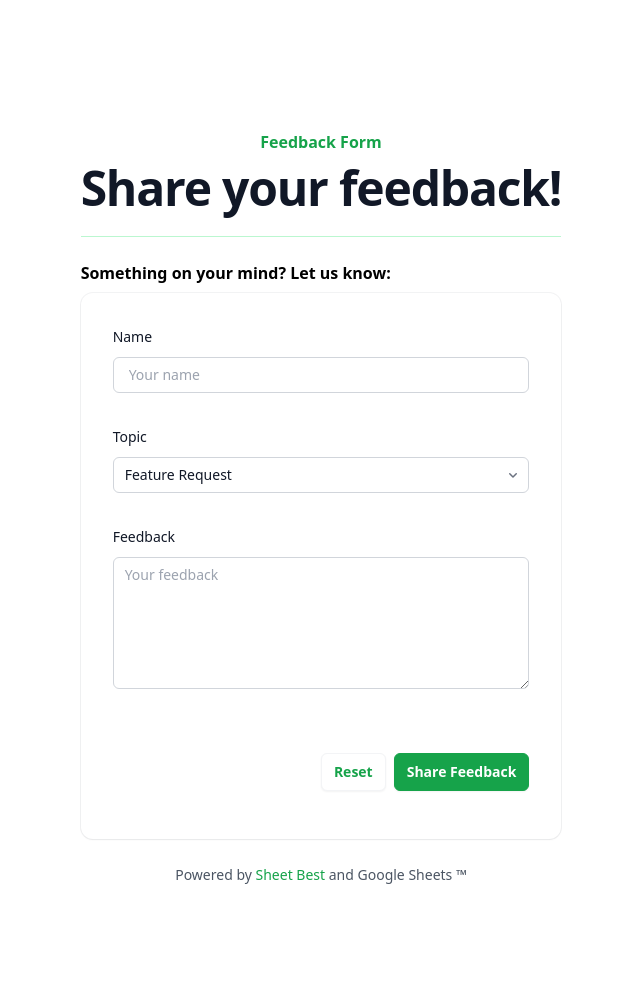
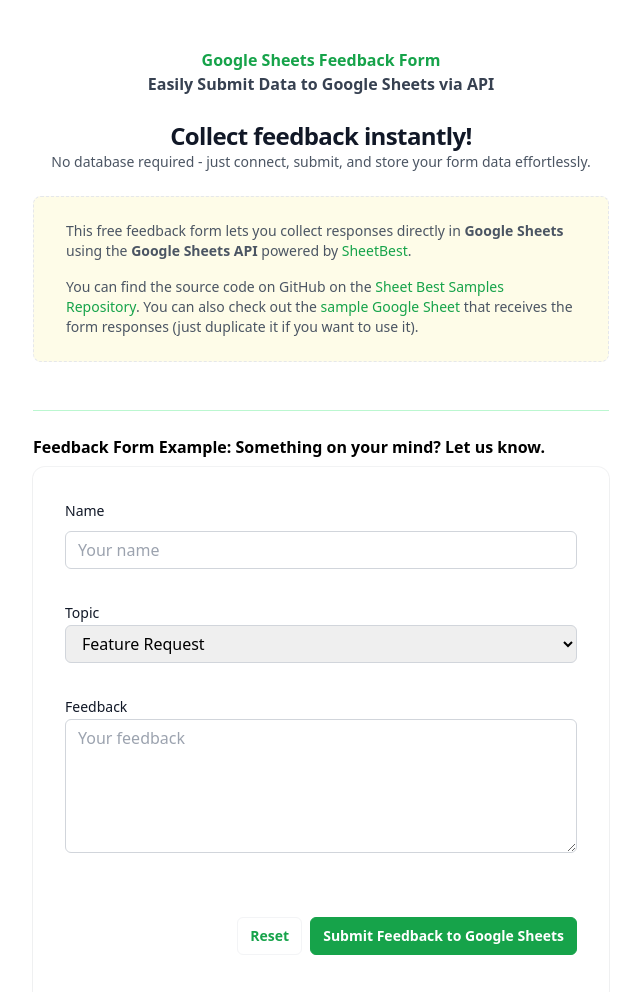
Before and after one commit to sheetbest/templates, a website built with webpack: page src/pages/feedback/index.html in a window 1280 px wide. Shown: the top 992 px of the page, without its empty margins (319-960 px from the left). Built offline with nearby package versions, Linux system fonts and the light colour scheme.

Commit message:
SEO improvements for feedback form

```diff
--- a/src/pages/feedback/index.html
+++ b/src/pages/feedback/index.html
@@ -3,7 +3,8 @@
 <head>
   <meta charset="UTF-8">
   <meta name="viewport" content="width=device-width, initial-scale=1.0">
-  <title>Webpack + Tailwind</title>
+  <title>Google Sheets Feedback Form - Submit Data via API</title>
+  <meta name="description" content="Create a feedback form that posts data directly to Google Sheets using the SheetBest API. Easily automate form submissions and store responses in Google Sheets.">
   <script src="https://cdn.sheet.best/sheet-best-templates.js"></script>
 
   <script>
@@ -19,11 +20,26 @@
   </script>
 </head>
 <body class="bg-white flex items-center justify-center">
-  <div class="bg-white py-24 sm:py-32">
-    <div class="mx-auto max-w-7xl px-6 lg:px-8">
+  <div class="bg-white py-12 sm:py-12">
+    <div class="mx-auto max-w-3xl px-6 lg:px-8">
       <div class="mx-auto max-w-2xl text-center">
-        <h2 class="text-base/7 font-semibold text-green-600">Feedback Form</h2>
-        <p class="mt-2 text-balance text-4xl font-semibold tracking-tight text-gray-900 sm:text-5xl">Share your feedback!</p>
+        <h2 class="text-md font-semibold text-green-600">Google Sheets Feedback Form</h2>
+        <h3 class="text-md font-semibold text-gray-700">Easily Submit Data to Google Sheets via API</h3>
+        <p class="mt-2 pt-4 text-balance text-xl font-semibold tracking-tight text-gray-900 sm:text-2xl">Collect feedback instantly!</p>
+        <p class="text-sm text-gray-600">
+          No database required &dash; just connect, submit, and store your form data effortlessly.
+        </p>
+      </div>
+    </div>
+
+    <div class="mx-auto max-w-xl py-4 lg:py-6 ">
+      <div class="border border-dashed border-green rounded-lg px-6 lg:px-8 py-4 lg:py-6 bg-yellow-50">
+        <p class="text-sm text-gray-600">
+          This free feedback form lets you collect responses directly in <strong>Google Sheets</strong> using the <strong>Google Sheets API</strong> powered by <a href="https://sheetbest.com" class="text-green-600 hover:underline">SheetBest</a>.
+        </p>
+        <p class="text-sm pt-4 text-gray-600">
+          You can find the source code on GitHub on the <a href="https://github.com/sheetbest/examples" class="text-green-600 hover:underline">Sheet Best Samples Repository</a>. You can also check out the <a href="https://docs.google.com" class="text-green-600 hover:underline">sample Google Sheet</a> that receives the form responses (just duplicate it if you want to use it).
+        </p>
       </div>
     </div>
 
@@ -32,58 +48,55 @@
     </div>
 
     <div class="mx-auto max-w-3xl px-6 lg:px-8 pb-6 lg:pb-8">
-
-      <div class="font-semibold pb-2"">Something on your mind? Let us know:</div>
+      <div class="font-semibold pb-2">Feedback Form Example: Something on your mind? Let us know.</div>
       <form class="bg-white border-red-100 shadow-sm ring-1 ring-gray-900/5 sm:rounded-xl md:col-span-2" data-sheet-best="https://api.staging.sheetbest.com/sheets/11d6386b-2d0e-406f-8bd3-ef708a3dc780">
         <div class="px-4 py-6 sm:p-8">
-
           <div class="grid max-w-2xl grid-cols-1 gap-x-6 gap-y-8">
             <div class="col-span-12">
               <label for="name" class="block text-sm/6 font-medium text-gray-900">Name</label>
               <div class="mt-2">
-                <div class="flex items-center rounded-md bg-white pl-3 outline outline-1 -outline-offset-1 outline-gray-300 focus-within:outline focus-within:outline-2 focus-within:-outline-offset-2 focus-within:outline-green-600">
-                  <input type="text" name="Name" id="name" autocomplete="name" class="block min-w-0 grow py-1.5 pl-1 pr-3 text-base text-gray-900 placeholder:text-gray-400 focus:outline focus:outline-0 sm:text-sm/6" placeholder="Your name">
-                </div>
+                <input type="text" name="Name" id="name" autocomplete="name" class="block w-full py-1.5 px-3 border border-gray-300 rounded-md focus:outline-none focus:ring-2 focus:ring-green-600" placeholder="Your name">
               </div>
             </div>
 
             <div class="col-span-12">
               <label for="topic" class="block text-sm/6 font-medium text-gray-900">Topic</label>
-              <div class="mt-2 grid grid-cols-1">
-                <select id="topic" name="Topic" class="col-start-1 row-start-1 w-full appearance-none rounded-md bg-white py-1.5 pl-3 pr-8 text-base text-gray-900 outline outline-1 -outline-offset-1 outline-gray-300 focus:outline focus:outline-2 focus:-outline-offset-2 focus:outline-green-600 sm:text-sm/6">
+              <select id="topic" name="Topic" class="block w-full py-1.5 px-3 border border-gray-300 rounded-md focus:outline-none focus:ring-2 focus:ring-green-600">
                 <option selected>Feature Request</option>
                 <option>Bug</option>
                 <option>Complement</option>
                 <option>Complaint</option>
                 <option>Other</option>
               </select>
-                <svg class="pointer-events-none col-start-1 row-start-1 mr-2 size-5 self-center justify-self-end text-gray-500 sm:size-4" viewBox="0 0 16 16" fill="currentColor" aria-hidden="true" data-slot="icon">
-                  <path fill-rule="evenodd" d="M4.22 6.22a.75.75 0 0 1 1.06 0L8 8.94l2.72-2.72a.75.75 0 1 1 1.06 1.06l-3.25 3.25a.75.75 0 0 1-1.06 0L4.22 7.28a.75.75 0 0 1 0-1.06Z" clip-rule="evenodd" />
-                </svg>
-              </div>
             </div>
 
             <div class="col-span-12">
-              <label for="Feedback" class="block text-sm/6 font-medium text-gray-900">Feedback</label>
-              <div class="mt-2">
-                <textarea placeholder="Your feedback"
-                 name="Feedback" id="feedback" rows="5" class="block w-full rounded-md bg-white px-3 py-1.5 text-base text-gray-900 outline outline-1 -outline-offset-1 outline-gray-300 placeholder:text-gray-400 focus:outline focus:outline-2 focus:-outline-offset-2 focus:outline-green-600 sm:text-sm/6"></textarea>
-              </div>
+              <label for="feedback" class="block text-sm/6 font-medium text-gray-900">Feedback</label>
+              <textarea placeholder="Your feedback" name="Feedback" id="feedback" rows="5" class="block w-full py-1.5 px-3 border border-gray-300 rounded-md focus:outline-none focus:ring-2 focus:ring-green-600"></textarea>
             </div>
 
-            <div class="col-span-12 items-center justify-center text-center">
+            <div class="col-span-12 text-center">
               <p class="text-sm/6 text-green-600 returnMessage"></p>
             </div>
 
             <div class="col-span-12 flex items-center justify-end gap-x-2 pb-4">
-              <button type="button" class="rounded-md bg-white px-3 py-2 text-sm font-semibold text-green-600 shadow-sm hover:bg-gray-50 focus-visible:outline focus-visible:outline-2 focus-visible:outline-offset-2 focus-visible:outline-green-600 border border-gray-100">Reset</button>
-              <button type="submit" class="rounded-md bg-green-600 px-3 py-2 text-sm font-semibold text-white shadow-sm hover:bg-green-500 focus-visible:outline focus-visible:outline-2 focus-visible:outline-offset-2 focus-visible:outline-green-600 border border-green-600 hover:border-green-500">Share Feedback</button>
+              <button type="button" class="rounded-md bg-white px-3 py-2 text-sm font-semibold text-green-600 border border-gray-100 hover:bg-gray-50">Reset</button>
+              <button type="submit" class="rounded-md bg-green-600 px-3 py-2 text-sm font-semibold text-white border border-green-600 hover:bg-green-500">Submit Feedback to Google Sheets</button>
             </div>
         </div>
       </form>
     </div>
+
     <div class="mx-auto max-w-7xl px-6 lg:px-8 py-6 items-center justify-center text-center">
       <p class="text-sm/6 text-gray-600">Powered by <a href="https://sheetbest.com" class="text-green-600 hover:underline">Sheet Best</a> and Google Sheets &trade;</p>
+    </div>
+
+    <div class="mx-auto max-w-xl">
+      <div class="border border-dashed border-green rounded-lg px-6 lg:px-8 py-4 lg:py-6 bg-yellow-50">
+        <p class="text-sm text-gray-600">
+          Want to learn how to build this form? Checkout our blog post <a href="https://sheetbest.com" class="text-green-600 hover:underline">build a feedback form using sheetbest and Google Sheets</a>.
+        </p>
+      </div>
     </div>
   </div>
 </body>
```
Lines whose indentation alone changed are shown as unchanged.
